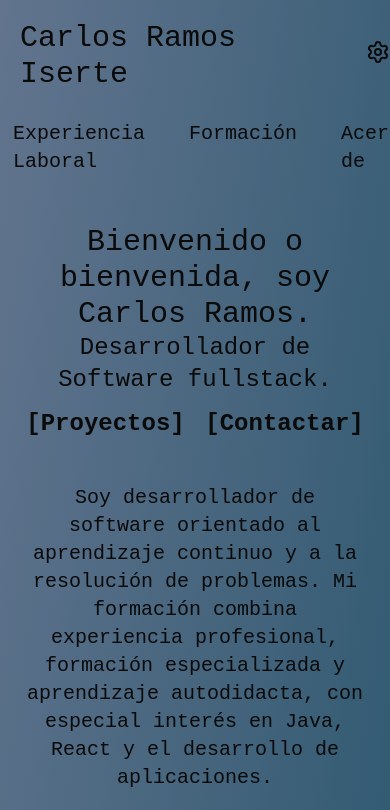
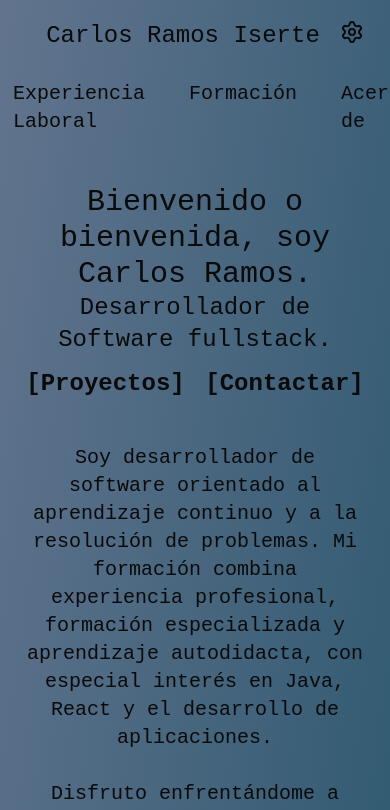
Before and after one commit to CarlosRamosDeveloper/portfolio, a React (Vite) app: page / in a window 390 px wide. Shown: the top 810 px of the page. Built offline with nearby package versions, Linux system fonts and the light colour scheme.

Commit message:
reduced text size at small windows

```diff
--- a/src/components/custom/TitleIcon.tsx
+++ b/src/components/custom/TitleIcon.tsx
@@ -8,7 +8,7 @@ export const TitleIcon = () => {
     <>
       <div>
         <Link to={ROUTES.home}>
-          <h1 className="text-3xl m-5">{LAYOUT_TEXT.name}</h1>
+          <h1 className="text-2xl lg:text-3xl m-5">{LAYOUT_TEXT.name}</h1>
         </Link>
       </div>
     </>
```
